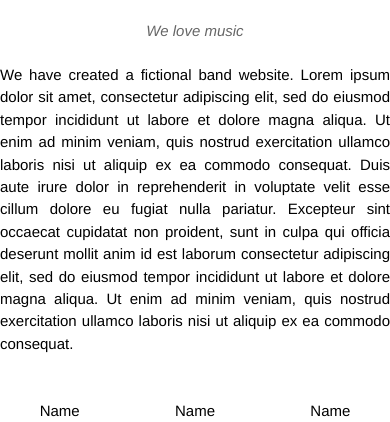
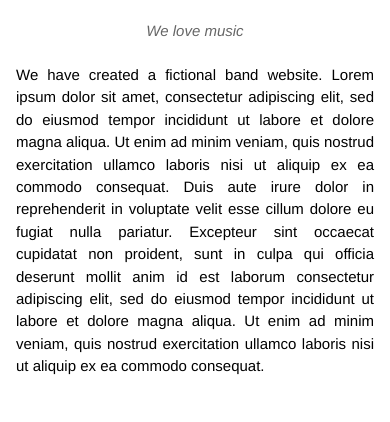
Before and after one commit to Trantuvan/w3_band, a plain HTML site: page index.html in a window 390 px wide. Shown: the part 342-764 px from the top of the page. Drawn offline with Linux system fonts and the light colour scheme.

Commit message:
responsive-ipad

```diff
--- a/assets/css/style.css
+++ b/assets/css/style.css
@@ -224,8 +224,10 @@ html {
 }
 
 #content .content-section {
-  padding: 64px 0 112px;
-  max-width: 800px;
+  /* padding-left + right 16px chua lai .row margin-left+right -8px */
+  padding: 64px 16px 112px;
+  width: 800px;
+  max-width: 100%;
   /* can giua auto cho margin-left-right */
   margin: 0 auto;
 }
```
